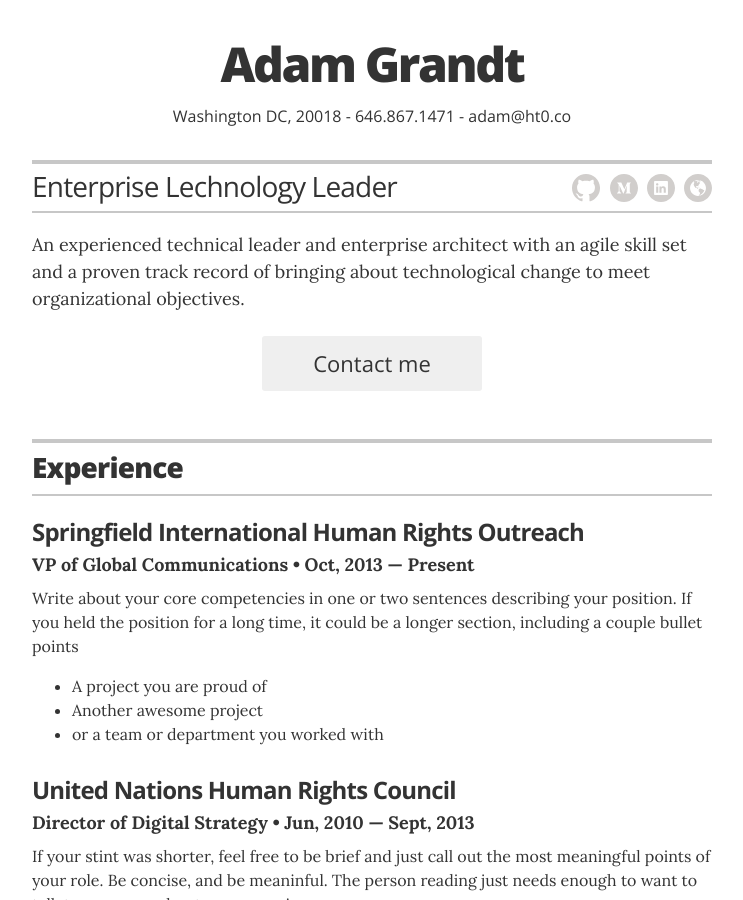
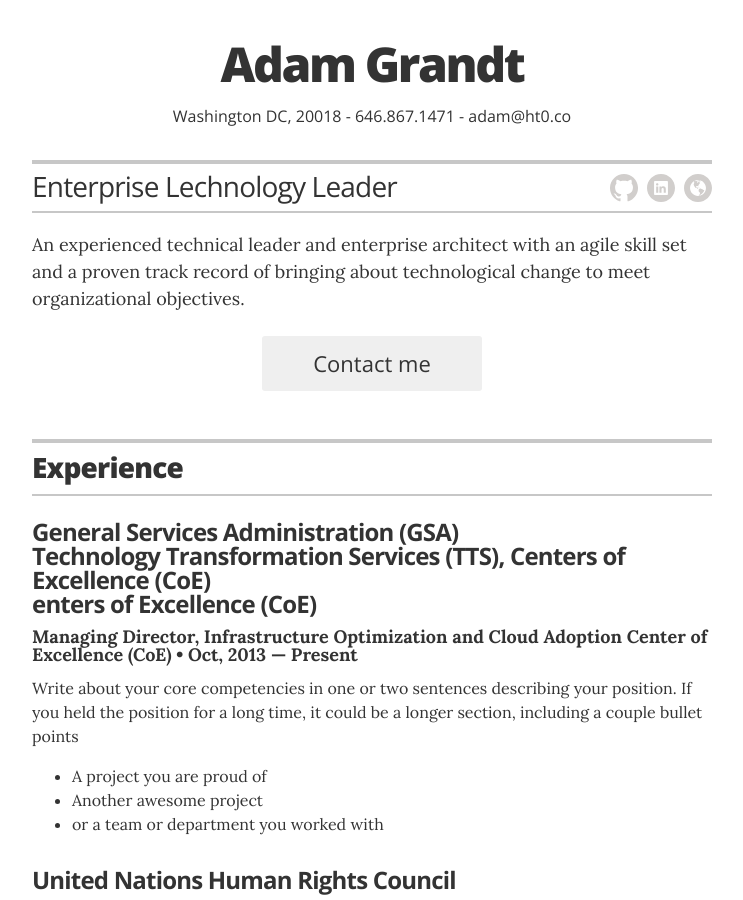
Before and after one commit to inuwashi/inuwashi.github.io, a Jekyll site: the page built from index.html, in a window 1280 px wide and 900 px high. Shown: the whole window, without its empty margins (268-1011 px from the left). Built offline with Jekyll 4.4.1, drawn with Linux system fonts in a browser that asks for light colours.

```diff
--- a/_config.yml
+++ b/_config.yml
@@ -51,8 +51,8 @@ resume_social_links:
   # resume_facebook_url:          "insert Facebook URL here"
   resume_linkedin_url:          "https://www.linkedin.com/in/adam-grandt-ht0/"
   # resume_instagram_url:         "insert your Instagram URL here"
-  resume_website_url:           "http://ht0.co"
-  resume_medium_url:            "https://github.com/adam-grandt-tts"
+  resume_website_url:           "https://github.com/adam-grandt-tts"
+  # resume_medium_url:            "https://github.com/adam-grandt-tts"
 resume_print_social_links:      true
 
 # Design settings
--- a/_data/experience.yml
+++ b/_data/experience.yml
@@ -1,7 +1,7 @@
 # Jobs
 # VP of Global Communications
-- company: Springfield International Human Rights Outreach
-  position: VP of Global Communications
+- company: General Services Administration (GSA)</br>Technology Transformation Services (TTS), Centers of Excellence (CoE)</br>enters of Excellence (CoE)
+  position: Managing Director, Infrastructure Optimization and Cloud Adoption Center of Excellence (CoE)
   duration: Oct, 2013 &mdash; Present
   summary: Write about your core competencies in one or two sentences describing your position. If you held the position for a long time, it could be a longer section, including a couple bullet points	<ul class="resume-item-list"><li>A project you are proud of</li><li>Another awesome project</li><li>or a team or department you worked with</li></ul>
 
```
